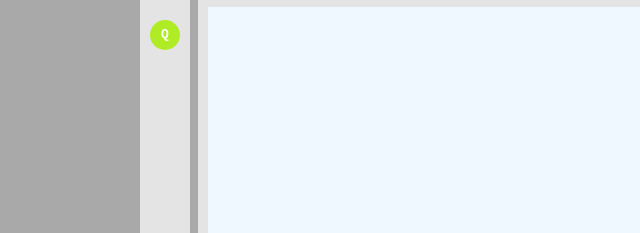
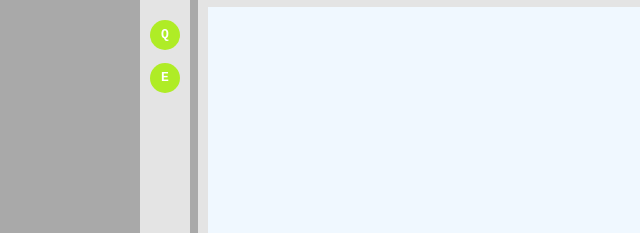
Before and after one commit to golya/gonitee, a website: page gonitee.html in a window 1280 px wide. Shown: the part 217-450 px from the top of the page, 0-640 px from the left. Drawn offline with Linux system fonts and the light colour scheme.

Commit message:
add e div for ability E

```diff
--- a/css/abilities.css
+++ b/css/abilities.css
@@ -5,7 +5,7 @@
     display: inline-block;
 }
 
-#q, #w {
+#q, #w, #e {
     background-color: #afec26;
     border-radius: 50%;
     color: #ffffff;
@@ -14,7 +14,7 @@
     height: 30px;
 }
 
-#q p, #w p {
+#q p, #w p, #e p {
     position: relative;
     top: 7px;
 }
--- a/gonitee.html
+++ b/gonitee.html
@@ -19,6 +19,7 @@
     <div id="game-container">
         <div class="game-module">
             <div id="q"><p>Q</p></div>
+            <div id="e"><p>E</p></div>
         </div>
         <div class="game-module">
             <canvas id="game" width="800" height="500"></canvas>
```
